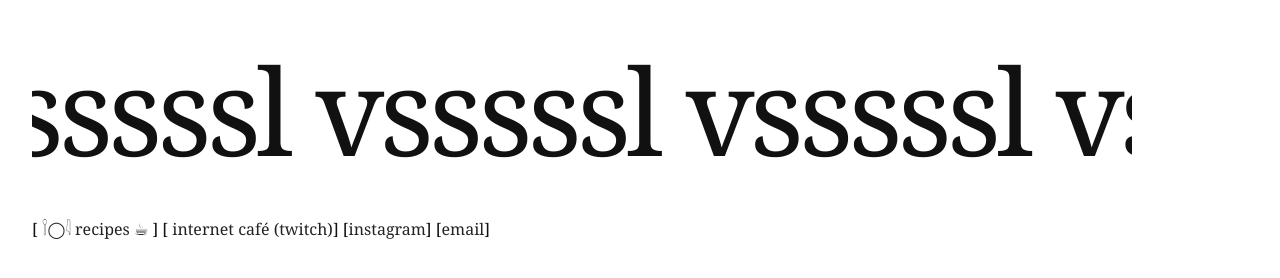
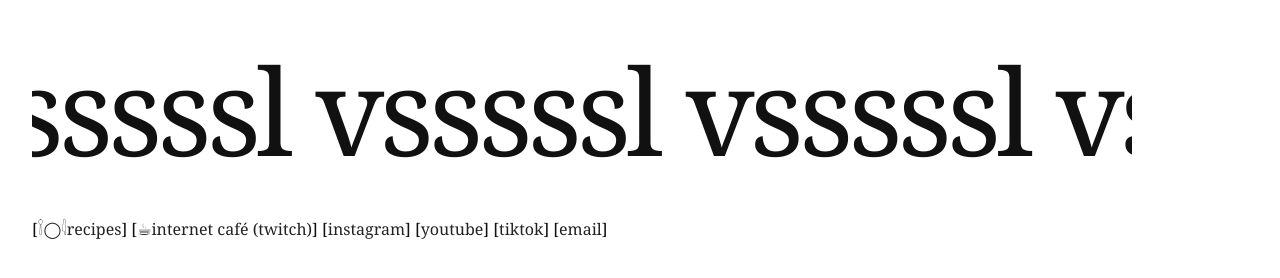
Before and after one commit to vsssssl/vsssssl.github.io, a plain HTML site: page index.html in a window 1280 px wide. Drawn offline with Linux system fonts and the light colour scheme.

Commit message:
Update index.html

```diff
--- a/index.html
+++ b/index.html
@@ -73,9 +73,16 @@
     </div>
 
     <nav>
-      [<a href="recipes/"> 𓌉◯𓇋 recipes ☕︎ </a>]
-      [<a href="https://www.twitch.tv/vsssssl"> internet café (twitch)</a>]
+      [<a href="recipes/">𓌉◯𓇋recipes</a>]
+
+      [<a href="https://www.twitch.tv/vsssssl" target="_blank" rel="noopener">☕︎internet café (twitch)</a>]
+
       [<a href="https://www.instagram.com/vsssssl" target="_blank" rel="noopener">instagram</a>]
+
+      [<a href="https://www.youtube.com/@vsssssll" target="_blank" rel="noopener">youtube</a>]
+
+      [<a href="https://www.tiktok.com/@vsssssll" target="_blank" rel="noopener">tiktok</a>]
+
       [<a href="mailto:hello@vsssssl.com">email</a>]
     </nav>
   </div>
```
